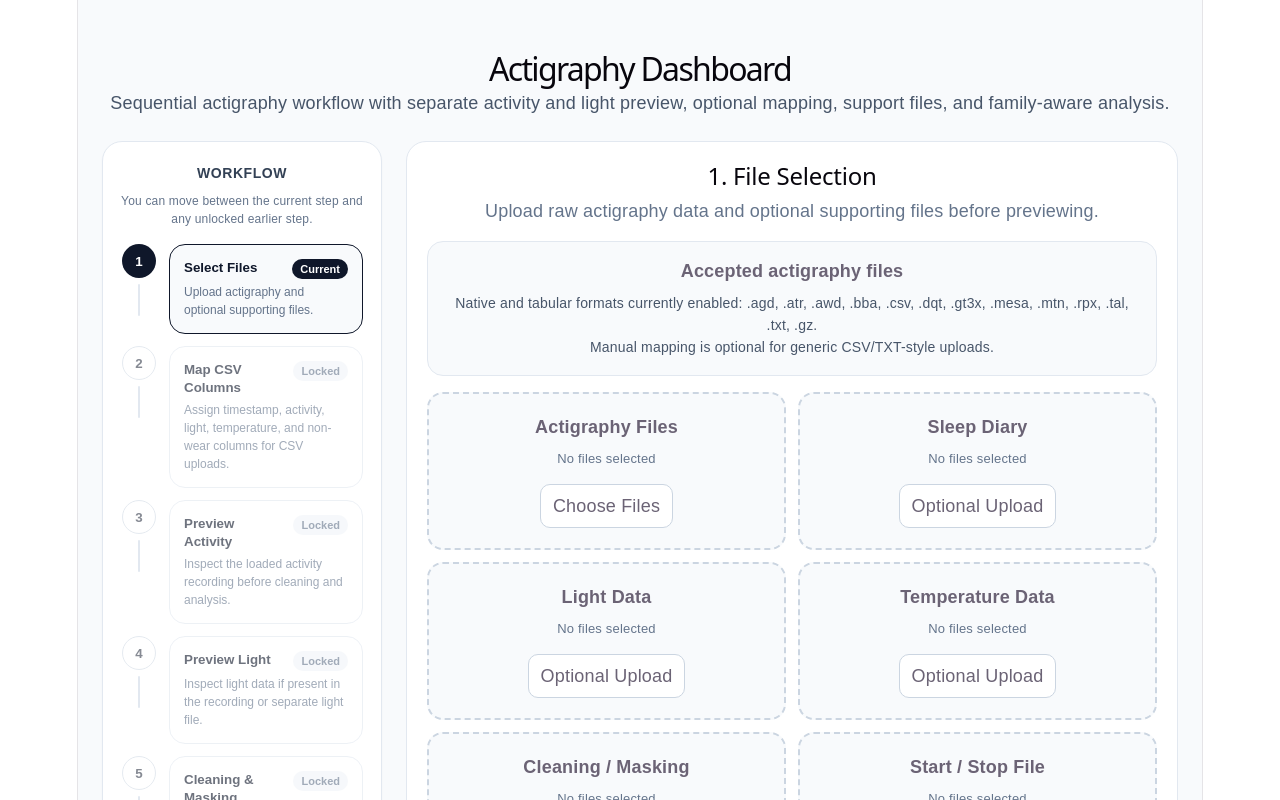
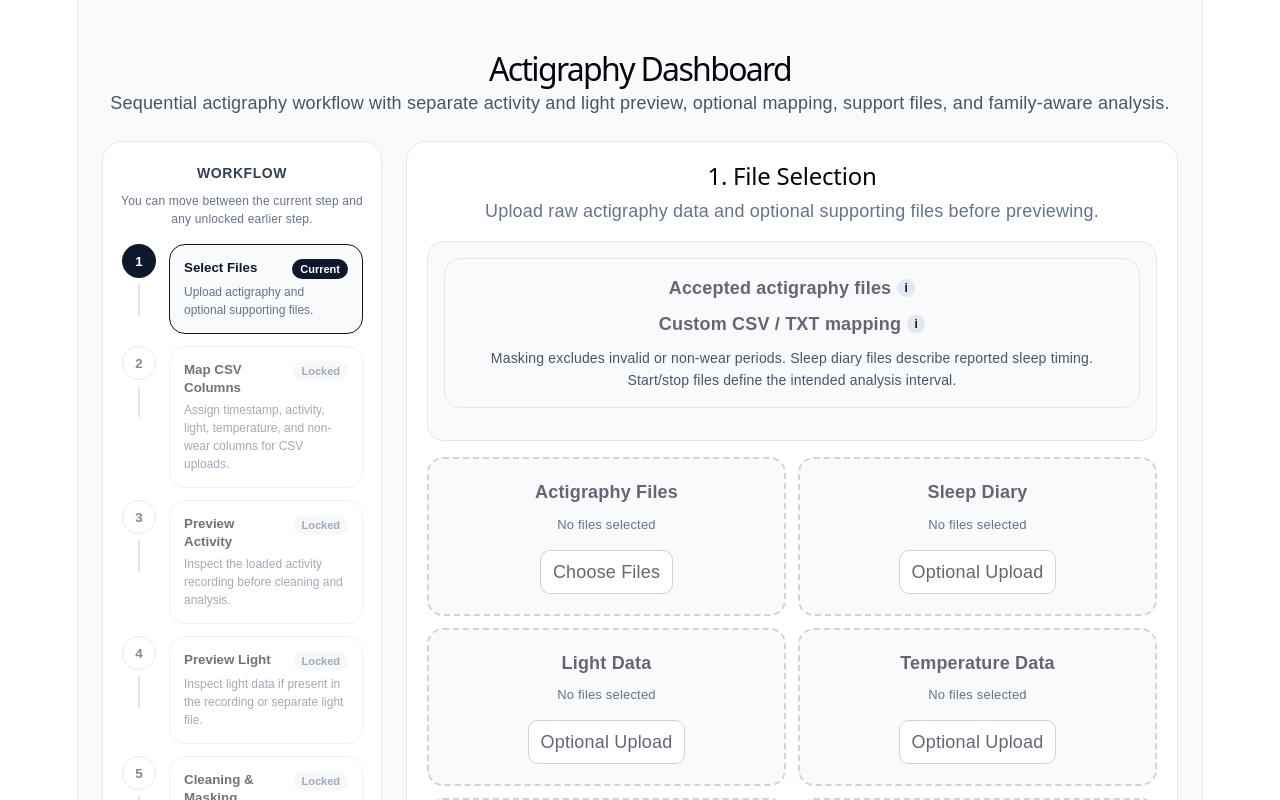
Before and after one commit to mayank-ramchandani/pyactigraphyui, a React (Vite) app: page / in a window 1280 px wide. Shown: the top 800 px of the page. Built offline with nearby package versions, Linux system fonts and the light colour scheme; no server answers.

Commit message:
Re-added bubble, fixed bug in io_helpers

```diff
--- a/src/components/FileSelectionPanel.jsx
+++ b/src/components/FileSelectionPanel.jsx
@@ -1,4 +1,56 @@
 import React, { useState } from "react";
+
+function BubbleInfo({ label, content }) {
+  const [open, setOpen] = React.useState(false);
+
+  return (
+    <span
+      style={{ position: "relative", display: "inline-flex", alignItems: "center", gap: 6 }}
+      onMouseEnter={() => setOpen(true)}
+      onMouseLeave={() => setOpen(false)}
+    >
+      <span>{label}</span>
+      <span
+        style={{
+          width: 18,
+          height: 18,
+          borderRadius: 999,
+          display: "inline-flex",
+          alignItems: "center",
+          justifyContent: "center",
+          background: "#e2e8f0",
+          color: "#0f172a",
+          fontSize: 12,
+          fontWeight: 700,
+        }}
+      >
+        i
+      </span>
+
+      {open && (
+        <div
+          style={{
+            position: "absolute",
+            top: "120%",
+            left: 0,
+            zIndex: 50,
+            width: 340,
+            padding: 12,
+            borderRadius: 12,
+            border: "1px solid #cbd5e1",
+            background: "white",
+            color: "#334155",
+            fontSize: 13,
+            lineHeight: 1.5,
+            boxShadow: "0 8px 24px rgba(15,23,42,0.12)",
+          }}
+        >
+          {content}
+        </div>
+      )}
+    </span>
+  );
+}
 
 const acceptedActigraphyExtensions = [
   ".agd",
@@ -116,12 +168,35 @@ export default function FileSelectionPanel({
           marginBottom: 16,
         }}
       >
-        <div style={{ fontWeight: 700, marginBottom: 8 }}>Accepted actigraphy files</div>
-        <div style={{ color: "#475569", fontSize: 14, lineHeight: 1.6 }}>
-          Native and tabular formats currently enabled: {acceptedActigraphyExtensions.join(", ")}.
-          <br />
-          Manual mapping is optional for generic CSV/TXT-style uploads.
-        </div>
+        <div
+  style={{
+    border: "1px solid #e2e8f0",
+    borderRadius: 16,
+    padding: 16,
+    background: "#f8fafc",
+    marginBottom: 16,
+    display: "grid",
+    gap: 10,
+  }}
+>
+  <div style={{ fontWeight: 700 }}>
+    <BubbleInfo
+      label="Accepted actigraphy files"
+      content={`Supported actigraphy file types: ${acceptedActigraphyExtensions.join(", ")}`}
+    />
+  </div>
+
+  <div style={{ fontWeight: 700 }}>
+    <BubbleInfo
+      label="Custom CSV / TXT mapping"
+      content="Manual mapping is optional. Native pyActigraphy-supported files should load directly. Generic CSV or TXT files can use manual mapping only when automatic detection does not match the file."
+    />
+  </div>
+
+  <div style={{ color: "#475569", fontSize: 14, lineHeight: 1.6 }}>
+    Masking excludes invalid or non-wear periods. Sleep diary files describe reported sleep timing. Start/stop files define the intended analysis interval.
+  </div>
+</div>
       </div>
 
       {(uploadError || fileError) && (
```
Also changed, not shown: 1 other file (tests, documents, lock files or other folders).
